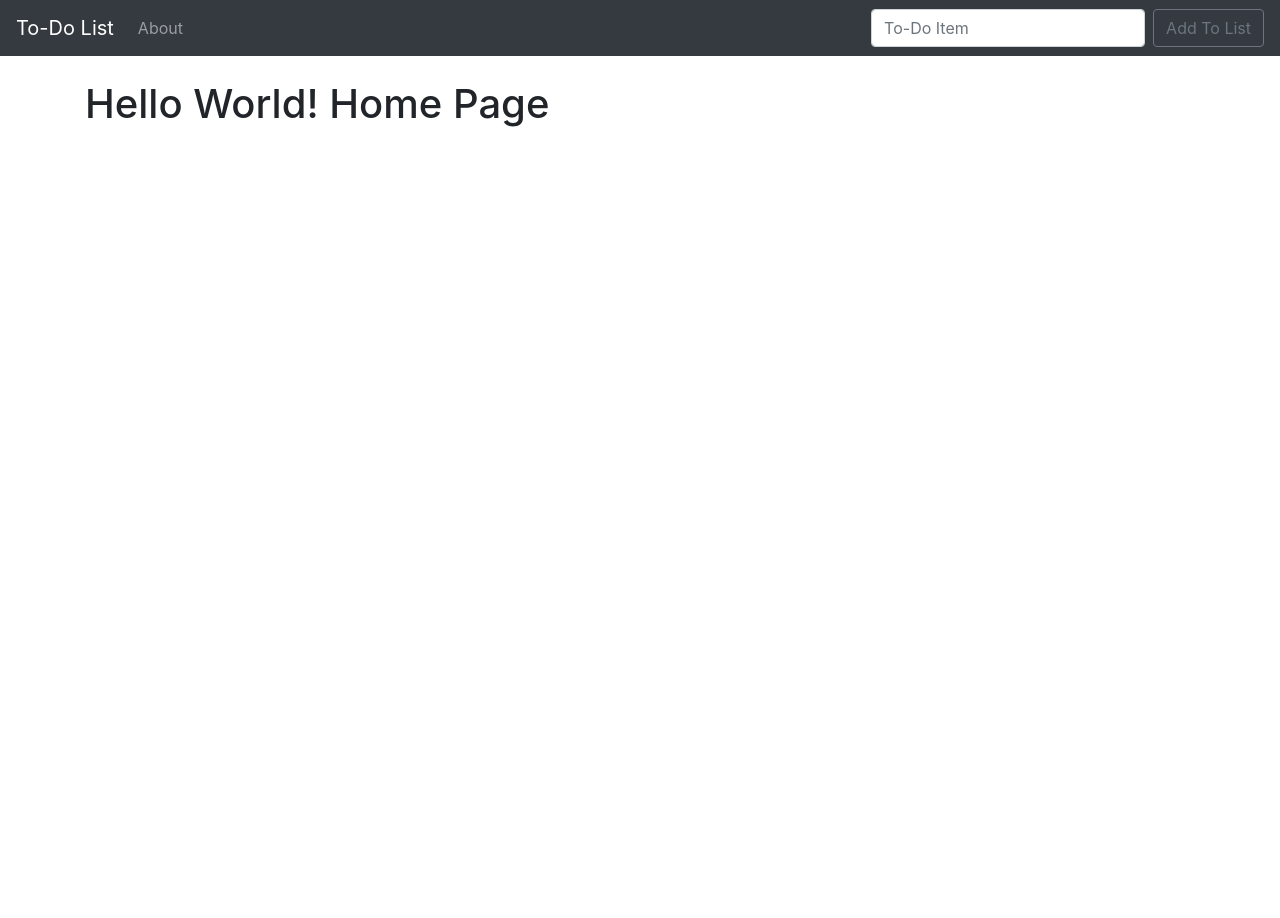
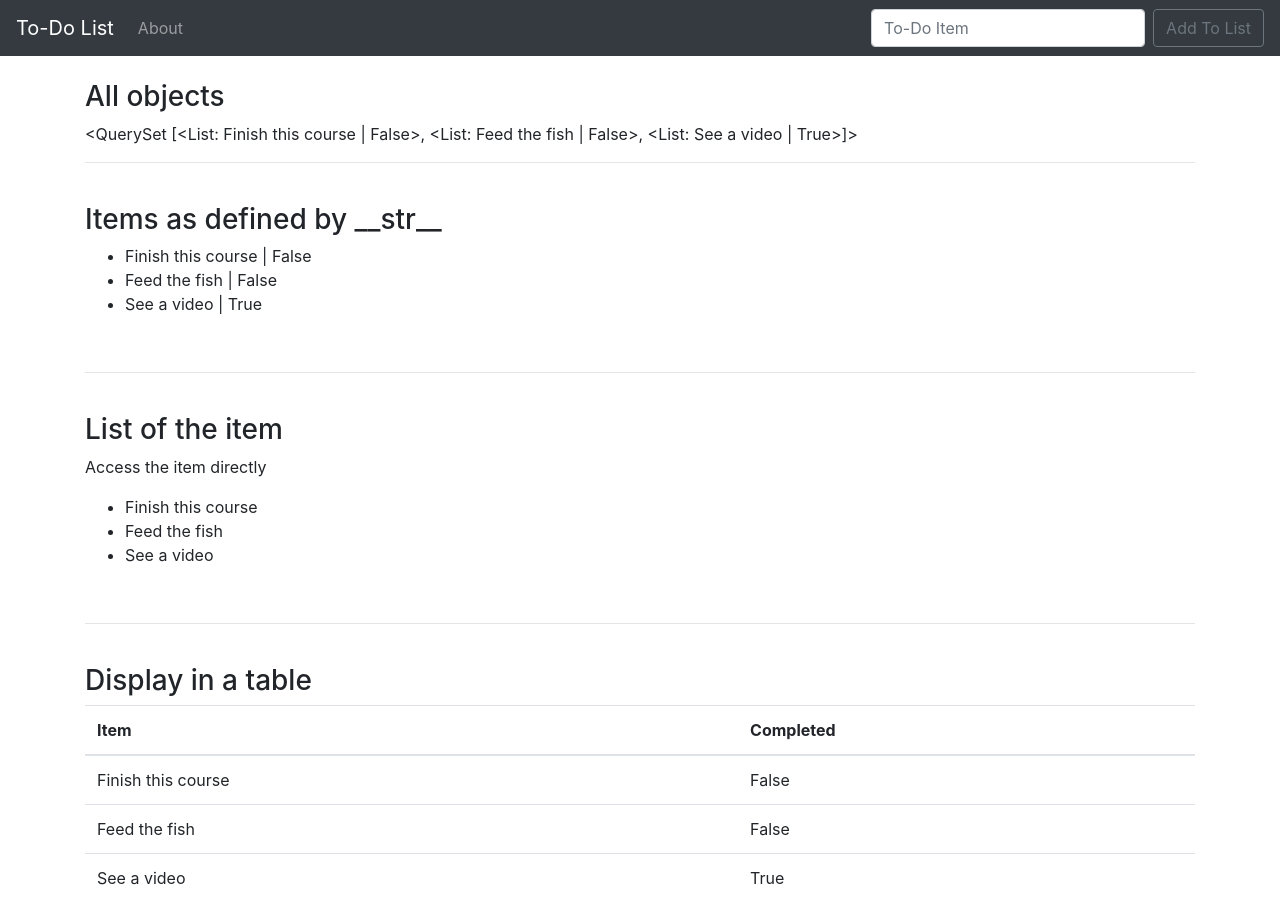
Before and after one commit to abonello/django_todo_project01, a Django app: page / in a window 1280 px wide. Before the commit the page ends 127 px from the top, so only its background shows below. Run offline with Django 3.2, Linux system fonts and the light colour scheme; data comes from the database, SQL or seed files in the repository; some libraries are stand-ins or nearby versions.

Commit message:
Add data from database in index page and display it in various ways.

```diff
--- a/my_app/todo_list/templates/home.html
+++ b/my_app/todo_list/templates/home.html
@@ -3,5 +3,55 @@
 {% block title %}To-Do List App{% endblock %}
 
 {% block content %}
-    <h1>Hello World! Home Page</h1>
+    <h3>All objects</h3>
+    {{ todo_items }}
+    <br>
+    <hr>
+    <br>
+    <h3>Items as defined by __str__</h3>
+    {% if todo_items %}
+        <ul>
+            {% for item in todo_items %}
+                <li>{{ item }}</li>
+            {% endfor %}
+        </ul>
+    {% else %}
+        <p>No items to display.</p>
+    {% endif %}
+    <br>
+    <hr>
+    <br>
+    <h3>List of the item</h3>
+    <p>Access the item directly</p>
+    {% if todo_items %}
+    <ul>
+        {% for item in todo_items %}
+        <li>{{ item.item }}</li>
+        {% endfor %}
+    </ul>
+    {% else %}
+    <p>No items to display.</p>
+    {% endif %}
+
+    <br>
+    <hr>
+    <br>
+    <h3>Display in a table</h3>
+    {% if todo_items %}
+    <table class="table">
+        <thead>
+            <th>Item</th>
+            <th>Completed</th>
+        </thead>
+        {% for item in todo_items %}
+        <tr>
+            <td>{{ item.item }}</td>
+            <td>{{ item.completed }}</td>
+        </tr>
+
+        {% endfor %}
+    </table>
+    {% else %}
+    <p>No items to display.</p>
+    {% endif %}
 {% endblock %}
--- a/my_app/todo_list/views.py
+++ b/my_app/todo_list/views.py
@@ -1,7 +1,11 @@
 from django.shortcuts import render
+from .models import List
 
 def home(request):
-    return render(request, 'home.html', {})
+
+    all_items = List.objects.all
+
+    return render(request, 'home.html', {'todo_items': all_items})
 
 def about(request):
     my_name = "Anthony Bonello"
```
Also changed, not shown: README.md.
